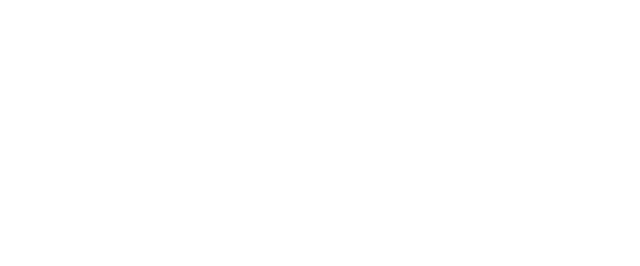
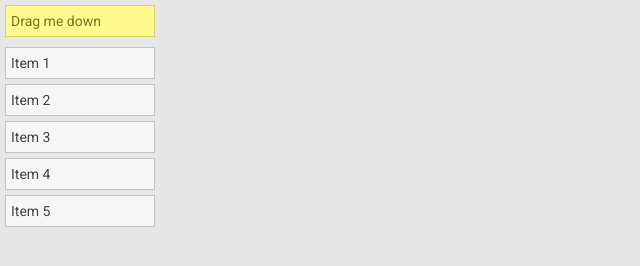
Before and after one commit to Pietheyn/LetUsCreateYourApp, a plain HTML site: page android.html in a window 1280 px wide. Shown: the whole page, without its empty margins (0-640 px from the left). Drawn offline with nearby package versions, Linux system fonts and the light colour scheme; files that its build step writes are made by us from their sources.

Commit message:
android eerste begin gemaakt

```diff
--- a/android.html
+++ b/android.html
@@ -0,0 +1,53 @@
+
+<!doctype html>
+<html>
+
+<head>
+  <meta charset="UTF-8">
+  <meta http-equiv="X-UA-Compatible" content="IE=edge">
+  <meta name="viewport" content="width=device-width, initial-scale=1">
+  <title> </title>
+  <!-- Bootstrap-->
+  <link href="https://fonts.googleapis.com/css?family=Roboto" rel="stylesheet">
+  <link rel="stylesheet" href="https://maxcdn.bootstrapcdn.com/bootstrap/3.3.7/css/bootstrap.min.css">
+  <link rel="stylesheet" href="css/style.css">
+  <link rel="stylesheet" href="//code.jquery.com/ui/1.12.1/themes/base/jquery-ui.css">
+  <link rel="stylesheet" href="/resources/demos/style.css">
+
+  <script src="https://code.jquery.com/jquery-1.12.4.js"></script>
+  <script src="https://code.jquery.com/ui/1.12.1/jquery-ui.js"></script>
+  <script>
+  $( function() {
+    $( "#sortable" ).sortable({
+      revert: true
+    });
+    $( "#draggable" ).draggable({
+      connectToSortable: "#sortable",
+      helper: "clone",
+      revert: "invalid"
+    });
+    $( "ul, li" ).disableSelection();
+  } );
+  </script>
+</head>
+
+<body>
+
+
+
+
+
+
+<ul>
+  <li id="draggable" class="ui-state-highlight">Drag me down</li>
+</ul>
+
+<ul id="sortable">
+  <li class="ui-state-default">Item 1</li>
+  <li class="ui-state-default">Item 2</li>
+  <li class="ui-state-default">Item 3</li>
+  <li class="ui-state-default">Item 4</li>
+  <li class="ui-state-default">Item 5</li>
+</ul>
+
+</body>
--- a/css/style.css
+++ b/css/style.css
@@ -2,6 +2,7 @@ body {
 	background-color: #E7E7E7;
 	font-family: 'Roboto', sans-serif;
 	@import url('https://fonts.googleapis.com/css?family=Roboto');
+
 }
 
 .navbar-fixed-top,
@@ -131,3 +132,13 @@ footer {
 	background: #fff;
 	list-style-type: none;
 }
+ul {
+	list-style-type: none !important;
+	margin: 0; padding: 0 !important;
+	margin-bottom: 10px !important;
+}
+li {
+	margin: 5px !important;
+	padding: 5px !important;
+	width: 150px !important;
+}
```
